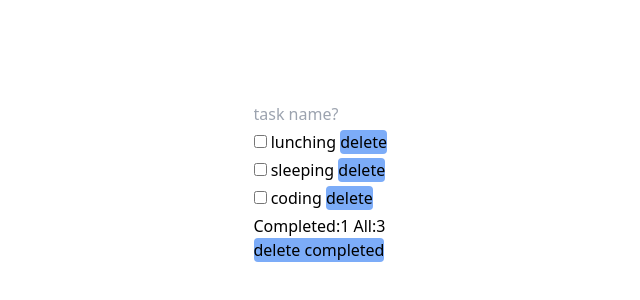
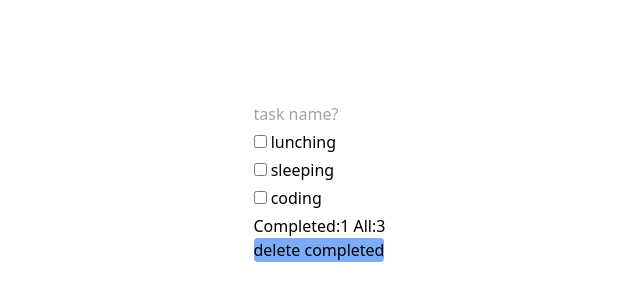
Before and after one commit to Mou7s/nuxt-todo, a Nuxt app: page / in a window 1280 px wide. Shown: the part 218-518 px from the top of the page, without its empty margins (271-911 px from the left). Built offline with nearby package versions, Linux system fonts and the light colour scheme.

Commit message:
added group tailwindcss

```diff
--- a/components/NavMain.vue
+++ b/components/NavMain.vue
@@ -16,11 +16,11 @@ let list = ref([
 </script>
 
 <template>
-  <div v-for="(item, index) in list" :key="index">
-    <div>
-      <input type="checkbox" name="" id="" v-model="item.completed" />
-      {{ item.title }}
-      <button>delete</button>
-    </div>
+  <div v-for="(item, index) in list" :key="index" class="relative group">
+    <input type="checkbox" v-model="item.completed" />
+    {{ item.title }}
+    <button class="absolute right-1 opacity-0 group-hover:opacity-100">
+      delete
+    </button>
   </div>
 </template>
```
